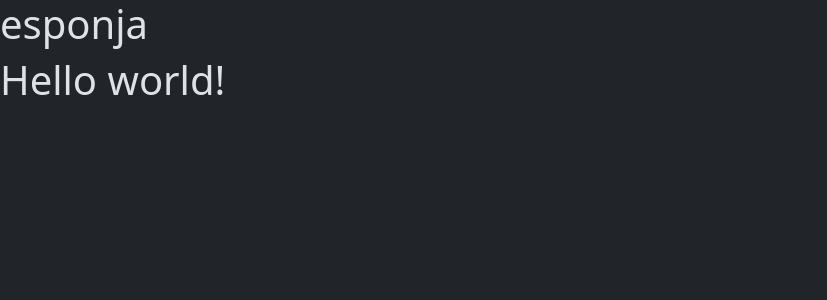
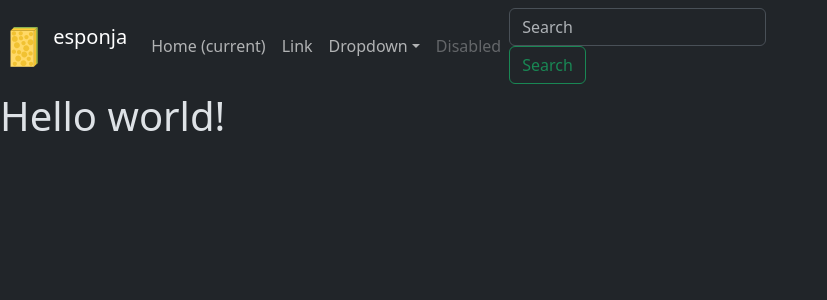
Before and after one commit to EricHayter/esponja, a SvelteKit app: page / in a window 1280 px wide. Shown: the top 300 px of the page, without its empty margins (0-827 px from the left). Built offline with nearby package versions, Linux system fonts and the light colour scheme.

Commit message:
making navbar for layout component

```diff
--- a/src/app.html
+++ b/src/app.html
@@ -11,6 +11,6 @@
 		%sveltekit.head%
 	</head>
 	<body data-sveltekit-preload-data="hover">
-		<div style="display: contents">%sveltekit.body%</div>
+		<div style="display: contents" class="container-fluid mt-3">%sveltekit.body%</div>
 	</body>
 </html>
--- a/src/routes/+layout.svelte
+++ b/src/routes/+layout.svelte
@@ -1,2 +1,46 @@
-<h1>esponja</h1>
+<script>
+    import logo from '$lib/images/esponja.svg';
+</script>
+
+<nav class="navbar navbar-expand-lg">
+  <span class="navbar-brand">
+    <img src={logo} alt="" width="48" height="48" class="d-inline-block align-text-top">
+    esponja
+  </span>
+
+
+  <button class="navbar-toggler" type="button" data-toggle="collapse" data-target="#navbarSupportedContent" aria-controls="navbarSupportedContent" aria-expanded="false" aria-label="Toggle navigation">
+    <span class="navbar-toggler-icon"></span>
+  </button>
+
+  <div class="collapse navbar-collapse" id="navbarSupportedContent">
+    <ul class="navbar-nav mr-auto">
+      <li class="nav-item active">
+        <a class="nav-link" href="#">Home <span class="sr-only">(current)</span></a>
+      </li>
+      <li class="nav-item">
+        <a class="nav-link" href="#">Link</a>
+      </li>
+      <li class="nav-item dropdown">
+        <a class="nav-link dropdown-toggle" href="#" id="navbarDropdown" role="button" data-toggle="dropdown" aria-haspopup="true" aria-expanded="false">
+          Dropdown
+        </a>
+        <div class="dropdown-menu" aria-labelledby="navbarDropdown">
+          <a class="dropdown-item" href="#">Action</a>
+          <a class="dropdown-item" href="#">Another action</a>
+          <div class="dropdown-divider"></div>
+          <a class="dropdown-item" href="#">Something else here</a>
+        </div>
+      </li>
+      <li class="nav-item">
+        <a class="nav-link disabled" href="#">Disabled</a>
+      </li>
+    </ul>
+    <form class="form-inline my-2 my-lg-0">
+      <input class="form-control mr-sm-2" type="search" placeholder="Search" aria-label="Search">
+      <button class="btn btn-outline-success my-2 my-sm-0" type="submit">Search</button>
+    </form>
+  </div>
+</nav>
+
 <slot />
```
Also changed, not shown: src/lib/images/esponja.svg (added).
